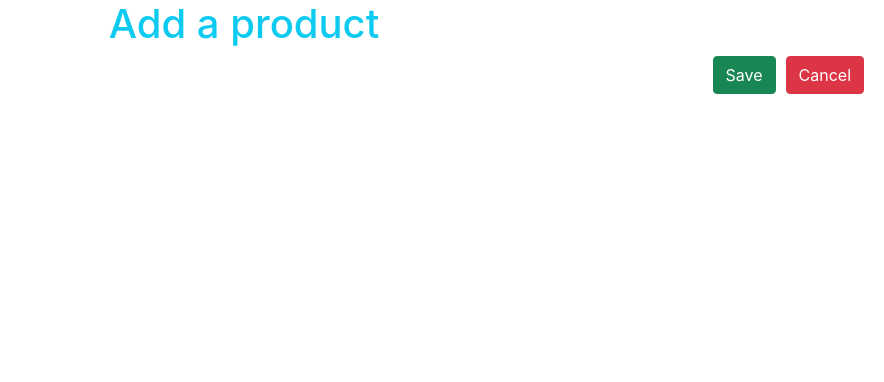
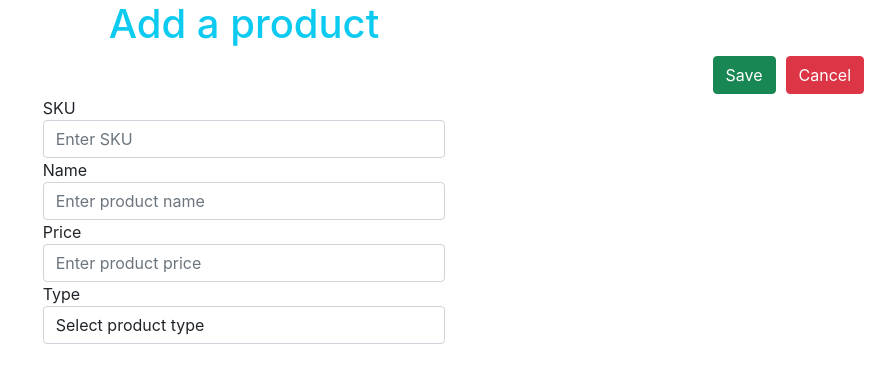
Before and after one commit to AbdullahFattah/E-commerce-product-manager, a React (Create React App) app: page /add-product in a window 1280 px wide. Shown: the top 382 px of the page, without its empty margins (396-1280 px from the left). Built offline with nearby package versions, Linux system fonts and the light colour scheme.

Commit message:
Basic form added

```diff
--- a/src/components/add-product.js
+++ b/src/components/add-product.js
@@ -11,6 +11,30 @@ function addProduct(){
             Cancel
           </Link>
         </div>
+        <form className="container col-md-4 my-5" id="product_form">
+  <div className="form-group">
+    <label>SKU</label>
+    <input type="text" className="form-control" id="product_sku" placeholder="Enter SKU"></input>
+  </div>
+  <div className="form-group">
+    <label>Name</label>
+    <input type="text" className="form-control" id="product_name" placeholder="Enter product name"></input>
+  </div>
+  <div className="form-group">
+    <label>Price</label>
+    <input type="text" className="form-control" id="product_price" placeholder="Enter product price"></input>
+  </div>
+  <div className="form-group">
+    <label>Type</label>
+    <select className="form-control" id="productType">
+      <option>Select product type</option>
+      <option>Type 1</option>
+      <option>Type 2</option>
+      <option>Type 3</option>
+    </select>
+  </div>
+
+</form>
         </>
     )
 }
```
